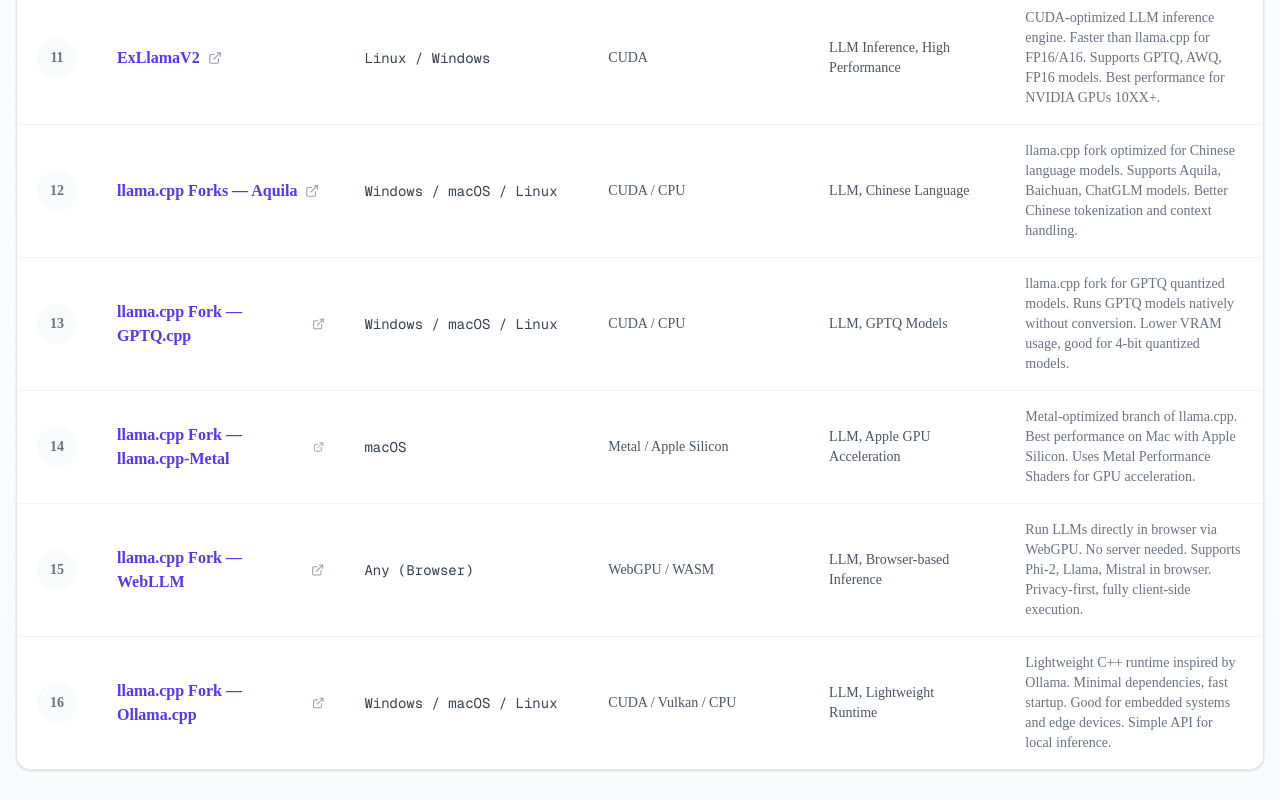
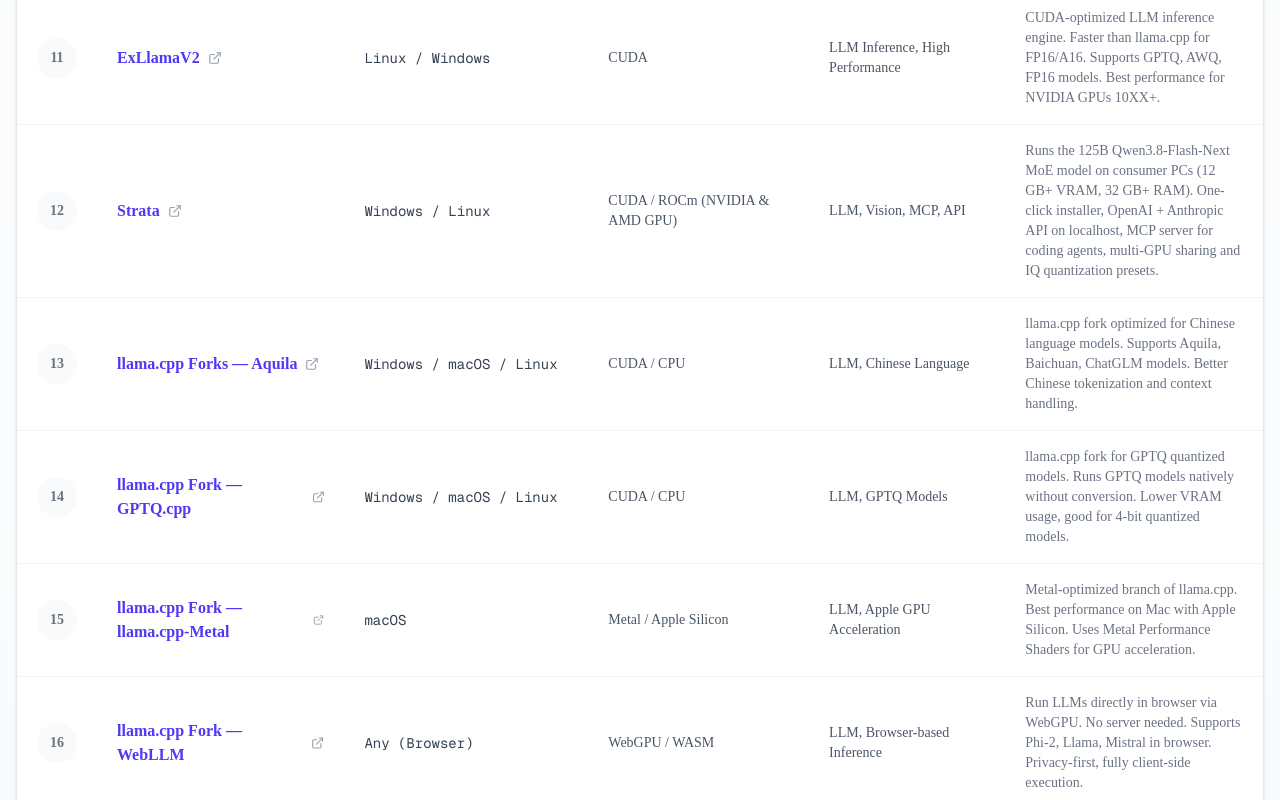
Before and after one commit to nafiozdemir231-prog/local-ai-hub, a Next.js app: page /local-llm-runners in a window 1280 px wide. Shown: the part 1640-2440 px from the top of the page. Built offline with nearby package versions, Linux system fonts and the light colour scheme; no server answers.

Commit message:
feat: add Strata to LLM Runners table (125B Qwen3.8-Flash-Next MoE gateway)

```diff
--- a/src/data/local-llm-runners.ts
+++ b/src/data/local-llm-runners.ts
@@ -88,6 +88,14 @@ export const localLLMRunners = [
     explanation: "CUDA-optimized LLM inference engine. Faster than llama.cpp for FP16/A16. Supports GPTQ, AWQ, FP16 models. Best performance for NVIDIA GPUs 10XX+.",
   },
   {
+    name: "Strata",
+    os: "Windows / Linux",
+    platform: "CUDA / ROCm (NVIDIA & AMD GPU)",
+    supported: "LLM, Vision, MCP, API",
+    websiteUrl: "https://github.com/Niko1221/Strata",
+    explanation: "Runs the 125B Qwen3.8-Flash-Next MoE model on consumer PCs (12 GB+ VRAM, 32 GB+ RAM). One-click installer, OpenAI + Anthropic API on localhost, MCP server for coding agents, multi-GPU sharing and IQ quantization presets.",
+  },
+  {
     name: "llama.cpp Forks — Aquila",
     os: "Windows / macOS / Linux",
     platform: "CUDA / CPU",
```
